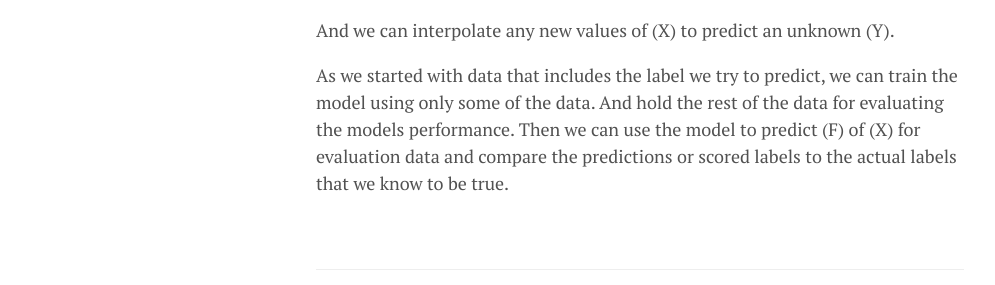
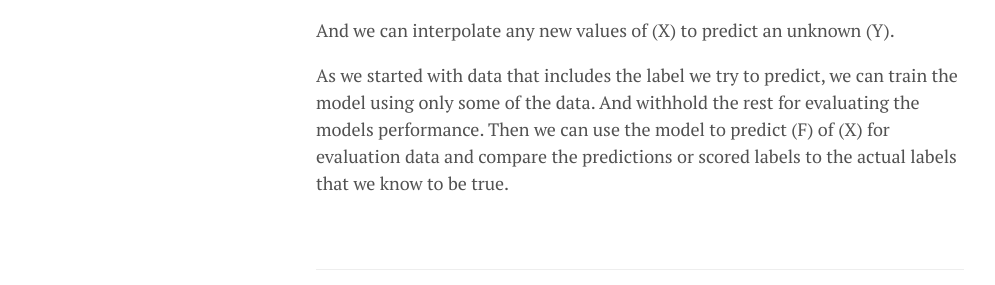
Before and after one commit to lgeurts/lgeurts.github.io, a Jekyll site: the page built from _posts/2018-06-29-artificial-intelligence-basics.md, in a window 1280 px wide and 900 px high, scrolled down 2805 px. Shown: the part 377-662 px from the top of the window, without its empty margins (0-995 px from the left). Built offline with Jekyll 4.4.1, drawn with Linux system fonts in a browser that asks for light colours; nearby versions of some CDN libraries.

Commit message:
Update 2018-06-29-artificial-intelligence-basics.md

```diff
--- a/_posts/2018-06-29-artificial-intelligence-basics.md
+++ b/_posts/2018-06-29-artificial-intelligence-basics.md
@@ -87,4 +87,4 @@
 
 And we can interpolate any new values of (X) to predict an unknown (Y).
 
-As we started with data that includes the label we try to predict, we can train the model using only some of the data. And hold the rest of the data for evaluating the models performance. Then we can use the model to predict (F) of (X) for evaluation data and compare the predictions or scored labels to the actual labels that we know to be true.
+As we started with data that includes the label we try to predict, we can train the model using only some of the data. And withhold the rest for evaluating the models performance. Then we can use the model to predict (F) of (X) for evaluation data and compare the predictions or scored labels to the actual labels that we know to be true.
```
